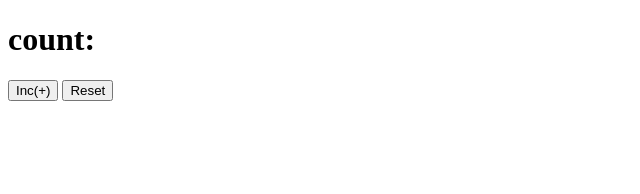
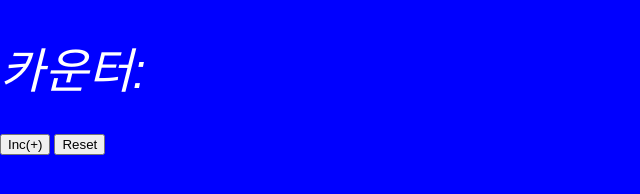
Before and after one commit to EmiFukuju/My-Tomorrow-Your-Yesterday, a plain HTML site: page day06/카운터.html in a window 1280 px wide. Shown: the whole page, without its empty margins (0-640 px from the left). Drawn offline with Linux system fonts and the light colour scheme.

Commit message:
카운터

```diff
--- a/day06/카운터.html
+++ b/day06/카운터.html
@@ -4,9 +4,24 @@
     <meta charset="UTF-8">
     <meta name="viewport" content="width=device-width, initial-scale=1.0">
     <title>Document</title>
+    <style>
+        body {
+            background-color: blue;
+            margin  : 0px;
+            padding : 0px;
+        }
+        #counter {
+            color: white;
+            font-size: 48px;
+            font-family: Arial, Helvetica, sans-serif;
+            font-style: italic;
+            font-weight: 500;
+        }
+    </style>
+
 </head>
 <body>
-    <h1 id ="counter">count: </h1>
+    <h1 id ="counter">카운터: </h1>
     <button id="btn-inc">Inc(+)</button>
     <button id="btn-reset">Reset</button>
 <script>
@@ -16,12 +31,12 @@
     var count = 0;
     btnInc.addEventListener("click", () => {
         count = count + 1;
-        countText.innerText = "count: " + count;
+        countText.innerText = "카운터: " + count;
     });
 
     btnReset.addEventListener("click", () => {
         count = 0;
-        countText.innerText = "count: " + count;
+        countText.innerText = "카운터: " + count;
     });
 </script>
 </body>
```
